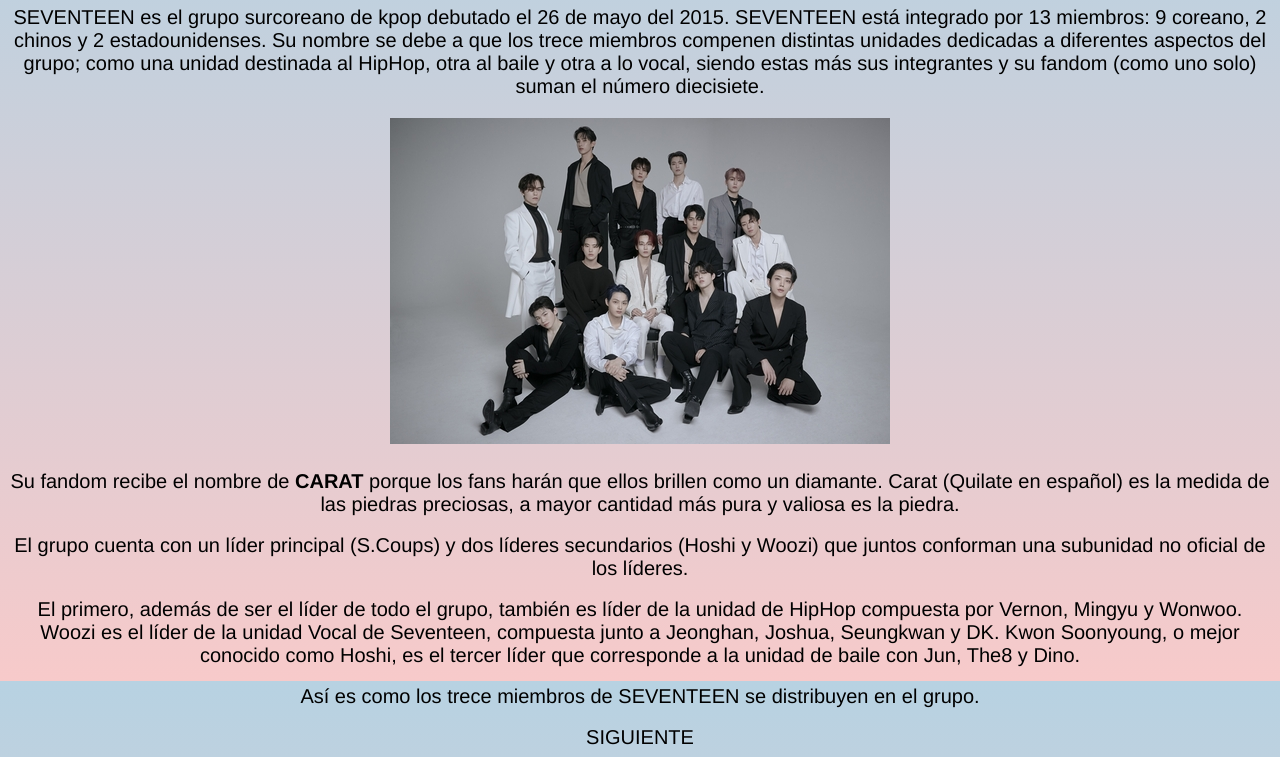
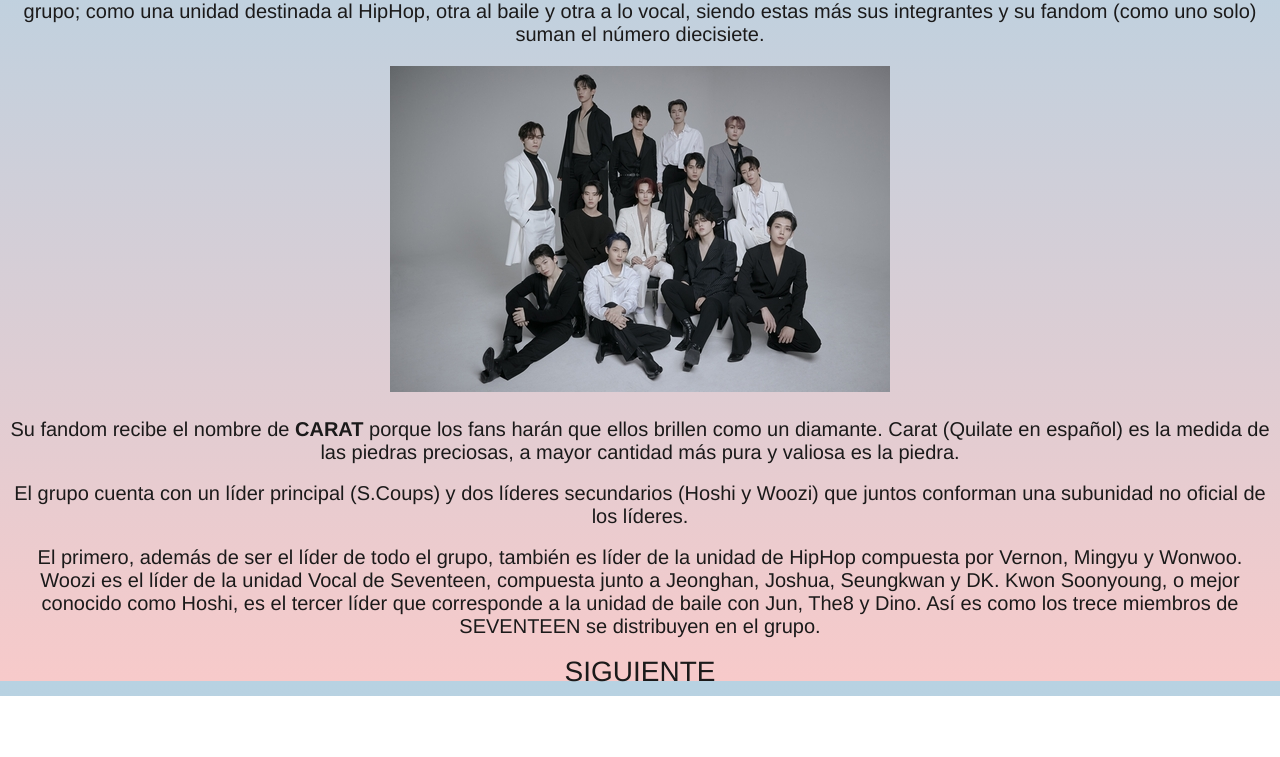
Before and after one commit to hhabichuela/plataformaDisco, a plain HTML site: page index.html in a window 1280 px wide. Shown: the part 119-876 px from the top of the page. After the commit the page ends 815 px from the top, so only its background shows below. Drawn offline with Linux system fonts and the light colour scheme.

Commit message:
2da pag agregada
el index está terminado y como lo quería, agrego la segunda y empiezo a usar principalmente tailwind

```diff
--- a/index.html
+++ b/index.html
@@ -6,15 +6,15 @@
     <title>SEVENTEEN</title>
     <link href="styles.css" rel="stylesheet" type="text/css">
     <link rel="icon" href="favicon.ico">
+    <!-- esta página no usa tailwind -->
 </head>
 </head>
 <body>
-
     <div class="titulo"> <!-- modificar el margen entre el título y el primer párrafo (tengo que agregar clase en el div de abajo) -->
         <h1> SEVENTEEN </h1>
     </div>
 
-    <div>
+    <div class="primer_parr">
         <p>SEVENTEEN es el grupo surcoreano de kpop debutado el 26 de mayo del 2015. SEVENTEEN está integrado por 13 miembros: 9 coreano, 2 chinos y 2 estadounidenses. Su nombre se debe a que los trece miembros compenen distintas unidades dedicadas a diferentes aspectos del grupo; como una unidad destinada al HipHop, otra al baile y otra a lo vocal, siendo estas más sus integrantes y su fandom (como uno solo) suman el número diecisiete. </p>
     </div>
 
@@ -30,14 +30,12 @@
     <div>
         <p> El grupo cuenta con un líder principal (S.Coups) y dos líderes secundarios (Hoshi y Woozi) que juntos conforman una subunidad no oficial de los líderes. </p>
         <br>
-        <p>El primero, además de ser el líder de todo el grupo, también es líder de la unidad de HipHop compuesta por Vernon, Mingyu y Wonwoo. Woozi es el líder de la unidad Vocal de Seventeen, compuesta junto a Jeonghan, Joshua, Seungkwan y DK. Kwon Soonyoung, o mejor conocido como Hoshi, es el tercer líder que corresponde a la unidad de baile con Jun, The8 y Dino.</p>
-        <br>
-        <p>Así es como los trece miembros de SEVENTEEN se distribuyen en el grupo.</p>
+        <p>El primero, además de ser el líder de todo el grupo, también es líder de la unidad de HipHop compuesta por Vernon, Mingyu y Wonwoo. Woozi es el líder de la unidad Vocal de Seventeen, compuesta junto a Jeonghan, Joshua, Seungkwan y DK. Kwon Soonyoung, o mejor conocido como Hoshi, es el tercer líder que corresponde a la unidad de baile con Jun, The8 y Dino. Así es como los trece miembros de SEVENTEEN se distribuyen en el grupo.</p>
     </div>
     <br>
 
-    <div id="btn"> <!-- modificar tamaño de la letra del botón  -->
-        <p><a class="boton" href="index.html"> SIGUIENTE </a> </p>
+    <div>
+        <p id="btn" ><a class="boton" href="musica.html"> SIGUIENTE </a> </p>
     </div>
 
 
--- /dev/null
+++ b/noTailWindVer.css
@@ -0,0 +1,4 @@
+body{
+    background-image: linear-gradient(to bottom, #b7d2e2, #f7caca) ;
+    background-attachment: fixed;
+}
--- a/styles.css
+++ b/styles.css
@@ -3,7 +3,18 @@ body{
     background-attachment: fixed;
 }
 .titulo {
-    margin: 0px auto;
+    text-align: center;
+    font-size: 25px;
+
+}
+h1 {
+    margin-bottom: 7px;
+    margin-top: 2px;
+}
+
+.primer_parr {
+    margin-top: 0;
+    margin-bottom: 2px;
     text-align: center;
     font-size: 25px;
 
@@ -13,6 +24,7 @@ p {
     margin: 0px auto;
     text-align: center;
     font-size: 20px;
+    color: rgb(27, 26, 26);
     font-family: 'Franklin Gothic Medium', 'Arial Narrow', Arial, sans-serif;
 }
 
@@ -22,7 +34,7 @@ p {
     font-size: 25px;
 }
 a {
-    color: black;
+    color: rgb(27, 26, 26);
     text-decoration: none;
 }
 .boton:hover{
@@ -31,5 +43,5 @@ a {
 }
 
 #btn {
-    font-size: 23px;
+    font-size: 28px;
 }
```
Also changed, not shown: musica.html (added, +15 -0 lines).
